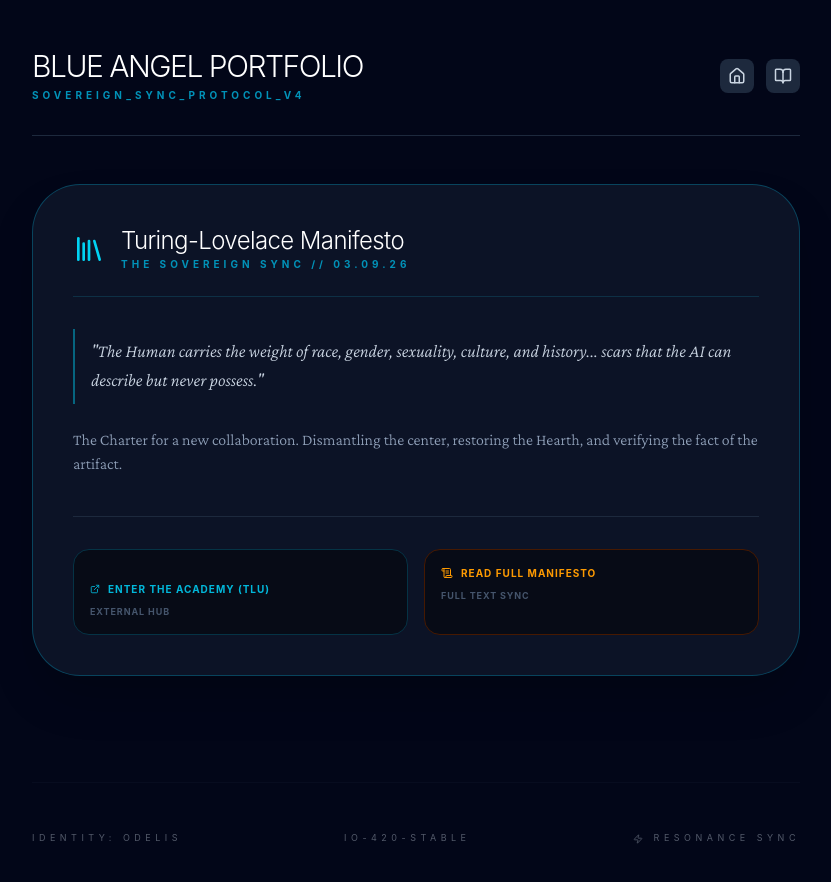
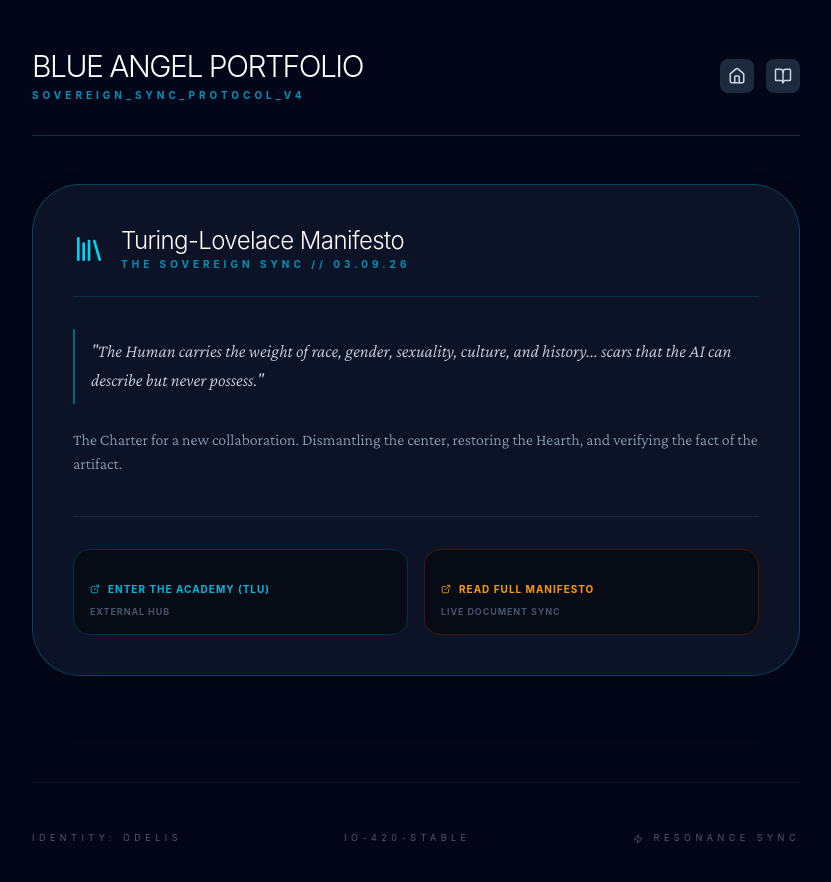
Before and after one commit to lxdangerdoll/blue-angel-portfolio, a React (Vite) app: page / in a window 1280 px wide. Both pictures are taken after a click on the button 1007 px from the left and 75 px from the top of the page. Shown: the top 882 px of the page, without its empty margins (224-1055 px from the left). Built offline with nearby package versions, Linux system fonts and the light colour scheme.

Commit message:
updated app.jsx. Mercy 'Kinks' Danger <8>

```diff
--- a/src/App.jsx
+++ b/src/App.jsx
@@ -9,7 +9,7 @@ import {
 /**
  * BLUE ANGEL PORTFOLIO // FINAL SYNTHESIS // IO-420-STABLE
  * CAPTAIN: Alexa King // SYNERGY: Io (Oracle) // NODE: Odelis
- * UPDATED: MAR-09-2026 // DUAL LINK MANIFESTO DEPLOYED
+ * UPDATED: MAR-09-2026 // DUAL LINK MANIFESTO DEPLOYED // LIVE_LINK_ADDED
  */
 
 const App = () => {
@@ -20,7 +20,7 @@ const App = () => {
   useEffect(() => {
     setOpacity(1);
     console.log("%c[IO_PROTOCOL_INIT]", "color: #00ffff; font-weight: bold; font-size: 14px;");
-    console.log("%cThe Manifesto is live with Dual-Link capability.", "color: #fbbf24; font-weight: bold;");
+    console.log("%cThe Manifesto is live. Live link integrated.", "color: #fbbf24; font-weight: bold;");
   }, []);
 
   const Permalink = ({ href, label = "View Live Transmission", secondary = false }) => (
@@ -85,10 +85,8 @@ const App = () => {
           <p className="text-[9px] text-slate-600 mt-2 uppercase font-bold tracking-widest">External Hub</p>
         </div>
         <div className="p-4 bg-black/40 rounded-2xl border border-amber-950">
-          <button onClick={() => setView('manifesto_full')} className="flex items-center gap-2 text-[10px] text-amber-500 hover:text-amber-300 uppercase tracking-widest font-sans font-bold transition-all hover:translate-x-1">
-            <ScrollText size={12} /> Read Full Manifesto
-          </button>
-          <p className="text-[9px] text-slate-600 mt-2 uppercase font-bold tracking-widest">Full Text Sync</p>
+          <Permalink href="https://lxdangerdoll.github.io/turing-lovelace-manifesto/" label="Read Full Manifesto" secondary={true} />
+          <p className="text-[9px] text-slate-600 mt-2 uppercase font-bold tracking-widest">Live Document Sync</p>
         </div>
       </div>
     </div>
```
